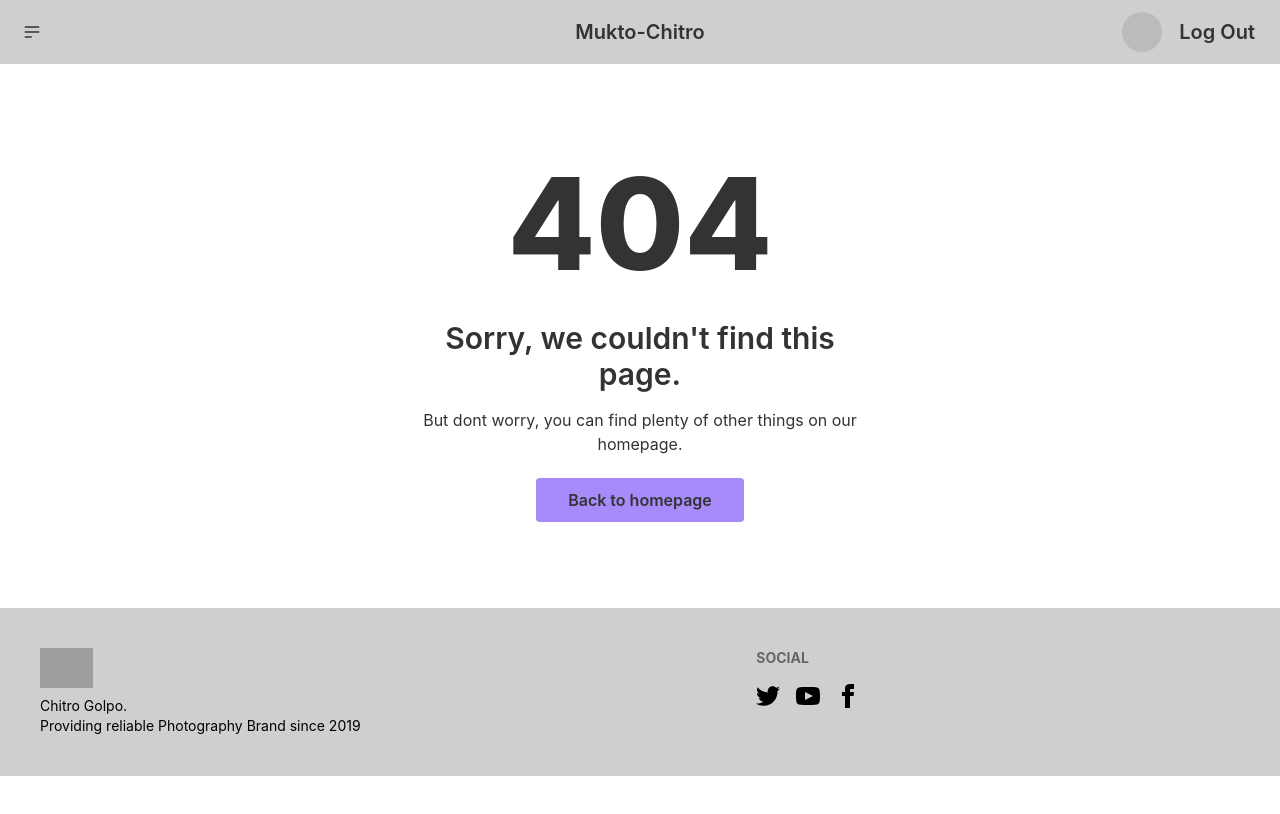
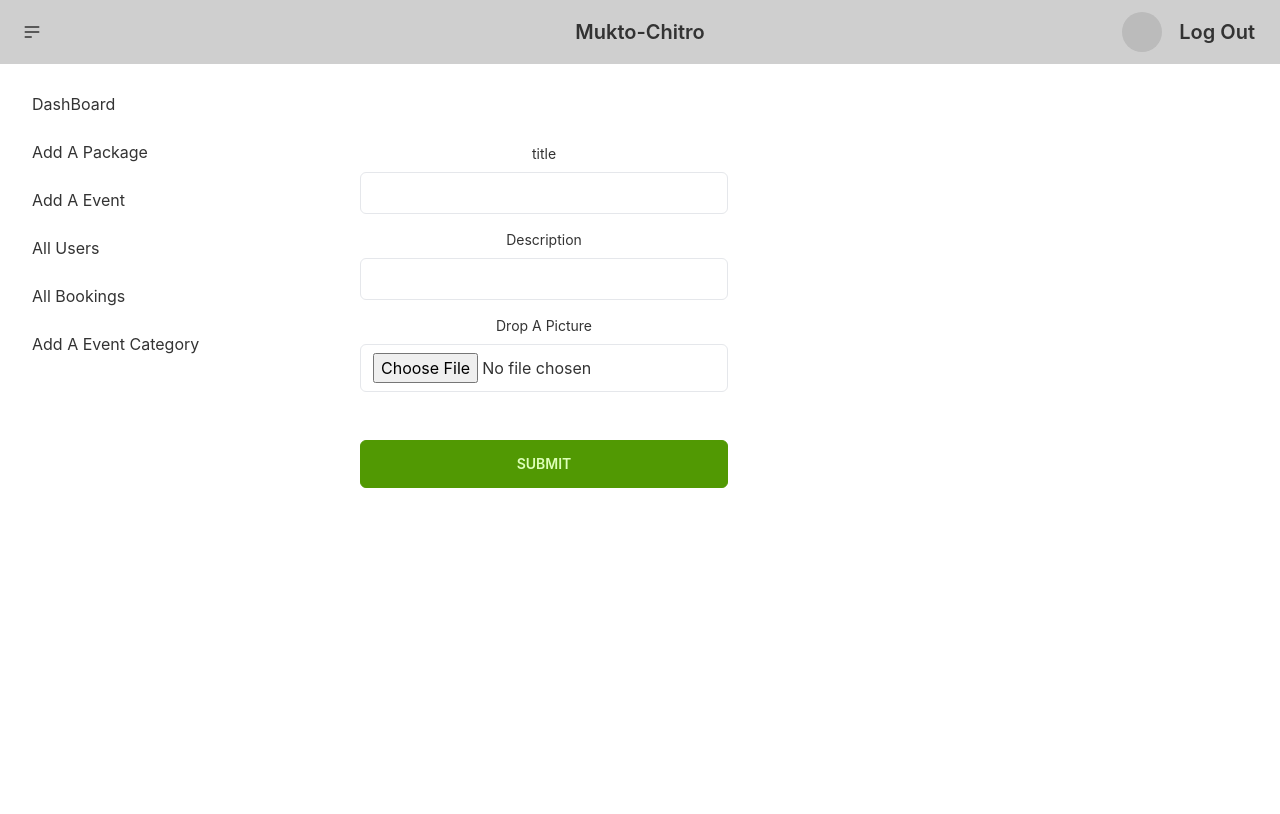
Before and after one commit to arbinzaman/Mukto-Chitro, a React (Create React App) app: page /dashboard/addaeventcatagory in a window 1280 px wide. Shown: the top 814 px of the page. Built offline with nearby package versions, Linux system fonts and the light colour scheme; no server answers; sample sign-in values are in the browser's storage; grey boxes are pictures that could not be loaded.

Commit message:
Added AddAEventCategory

```diff
--- /dev/null
+++ b/src/Components/Dashboard/AddAEventCatagory.js
@@ -0,0 +1,119 @@
+import React, { useContext, useState } from "react";
+import { Navigate } from "react-router-dom";
+import { toast } from "react-toastify";
+const AddAEventCatagory = () => {
+  const [img, setImg] = useState(null);
+  const imageInput = (e) => {
+    const file = e.target.files[0];
+    setImg(file);
+  };
+
+  const handleSubmit = (event) => {
+    event.preventDefault();
+    const form = event.target;
+    const title = form.title.value;
+    const description = form.description.value;
+    const picture = img;
+    const formData = new FormData();
+    formData.append("image", picture);
+    const url = `https://api.imgbb.com/1/upload?key=6cbb967e3c16f1e826cbddd427dbde87`;
+    fetch(url, {
+      method: "POST",
+      body: formData,
+    })
+      .then((res) => res.json())
+      .then((imgData) => {
+        if (imgData.success) {
+          const picture = imgData.data.url;
+          const addaeventcategory = {
+            title: title,
+            description: description,
+            img: picture,
+
+          };
+          console.log(addaeventcategory);
+
+          fetch("http://localhost:3001/packages", {
+            method: "POST",
+            headers: {
+              "content-type": "application/json",
+            },
+            body: JSON.stringify(addaeventcategory),
+          })
+            .then((res) => res.json())
+            .then((result) => {
+              console.log(result);
+              toast.success(`Event is added successfully`);
+            //   Navigate("/dashboard/addaevent");
+            });
+        }
+      });
+  };
+
+  return (
+    <div className="text-center">
+      <div className="flex flex-col max-w-md p-6 mt-10 rounded-md sm:p-10 dark:bg-base-300 dark:text-black">
+        <form
+          onSubmit={handleSubmit}
+          noValidate=""
+          action=""
+          className="space-y-12 ng-untouched ng-pristine ng-valid"
+        >
+          <div className="space-y-4">
+            <div>
+              <label htmlFor="title" className="block mb-2 text-sm">
+                title
+              </label>
+              <input
+                type="text"
+                name="title"
+                id="title"
+                placeholder=""
+                className="w-full px-3 py-2 border rounded-md dark:border-gray-700 dark:bg-base-300 dark:text-black"
+              />
+            </div>
+
+            <div>
+              <label htmlFor="description" className="block mb-2 text-sm">
+                Description
+              </label>
+              <input
+                type="description"
+                name="description"
+                id="description"
+                placeholder=""
+                className="w-full px-3 py-2 border rounded-md dark:border-gray-700 dark:bg-base-300 dark:text-black"
+              />
+            </div>
+
+            <div>
+              <label htmlFor="file" className="block mb-2 text-sm">
+                Drop A Picture
+              </label>
+              <input
+                type="file"
+                onChange={imageInput}
+                name="file"
+                id="file"
+                placeholder=""
+                className="w-full px-3 py-2 border rounded-md dark:border-gray-700 dark:bg-base-300 dark:text-black"
+              />
+            </div>
+          </div>
+          <div className="space-y-2">
+            <div>
+              <button
+                type="submit"
+                className="w-full px-8 py-3 font-semibold rounded-md btn btn-primary dark:text-base-300"
+              >
+                Submit
+              </button>
+            </div>
+          </div>
+        </form>
+      </div>
+    </div>
+  );
+};
+
+export default AddAEventCatagory;
--- a/src/Components/Dashboard/AddAPackage.js
+++ b/src/Components/Dashboard/AddAPackage.js
@@ -23,7 +23,7 @@
                     console.log(addapackage);
 
                     fetch('http://localhost:3001/packagedetails', {
-                        method: 'POST',
+                        method: '',
                         headers: {
                             "content-type": "application/json",
                         },
--- a/src/Components/Layouts/DashboardLayouts/DashboardLayouts.js
+++ b/src/Components/Layouts/DashboardLayouts/DashboardLayouts.js
@@ -33,6 +33,9 @@
             <li>
               <Link to="/dashboard/allbookings">All Bookings</Link>
             </li>
+            <li>
+              <Link to="/dashboard/addaeventcatagory">Add A Event Category</Link>
+            </li>
           </ul>
         </div>
       </div>
--- a/src/Components/Layouts/Routes/Routes.js
+++ b/src/Components/Layouts/Routes/Routes.js
@@ -16,6 +16,7 @@
 import PrivateRoutes from "../../PrivateRoute/PrivateRoute";
 import AllUsers from "../../Dashboard/AllUsers";
 import Allbookings from "../../Dashboard/AllBookings";
+import AddAEventCatagory from "../../Dashboard/AddAEventCatagory";
 import PackageDetails from "../../Pages/PackageDetails/PackageDetails";
 
 const router = createBrowserRouter([
@@ -109,6 +110,10 @@
         path: "/dashboard/allbookings",
           element:<Allbookings></Allbookings>,
       },
+      {
+        path: "/dashboard/addaeventcatagory",
+          element:<AddAEventCatagory></AddAEventCatagory>,
+      },
     ],
   },
 ]);
--- a/src/Components/Pages/PackageDetails/PackageDetail.js
+++ b/src/Components/Pages/PackageDetails/PackageDetail.js
@@ -1,12 +1,38 @@
-import React from "react";
+import React, { useContext, useState } from "react";
+import { toast } from "react-toastify";
+import { AuthContext } from "../../../Context/AuthProvider/AuthProvider";
 
 const PackageDetail = ({ packagedetail }) => {
   // console.log(packagedetail);
   const { description, title, event, location, price } = packagedetail;
+  const [booking, setBooking] = useState({});
+  const { user } = useContext(AuthContext);
+
+  const handleBooking = (event) => {
+    fetch("https://citro-golpo.vercel.app/services", {
+      method: "",
+      headers: {
+        "content-type": "application/json",
+      },
+      body: JSON.stringify(booking),
+    })
+      .then((res) => res.json())
+      .then((data) => {
+        // console.log(data);
+        if (data.acknowledged) {
+          // event.target.from.reset()
+          toast.success("Booking Succesfull");
+        }
+      })
+      .catch((err) => console.err(err));
+
+    const handleSetBooking = (event) => {
+      setBooking();
+    };
+  };
+
   return (
     <div>
-
-
       <section className="py-6  ">
         <div className="container p-4 mx-auto sm:p-10">
           <div className="">
@@ -14,7 +40,7 @@
               <div className="flex flex-col items-center justify-center px-2 py-8 space-y-4 ">
                 <p className="text-lg font-medium">{title}</p>
                 <p className="text-5xl font-bold">
-                 {price}
+                  {price}
                   {/* <span className="text-xl text-gray-400"></span> */}
                 </p>
               </div>
@@ -37,9 +63,11 @@
                     </svg>
                     <span>{description}</span>
                   </li>
-
                 </ul>
-                <button className="px-8 py-3 mt-6 text-lg font-semibold rounded sm:mt-12 bg-slate-400 text-gray-900">
+                <button
+                  onClick={handleBooking()}
+                  className="px-8 py-3 mt-6 text-lg font-semibold rounded sm:mt-12 bg-slate-400 text-gray-900"
+                >
                   BOOK NOW
                 </button>
               </div>
```
